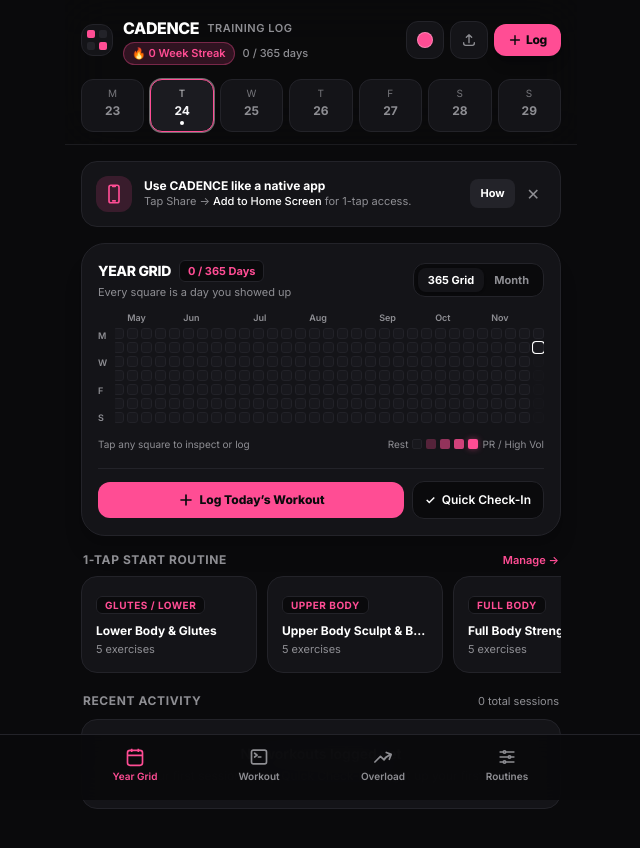
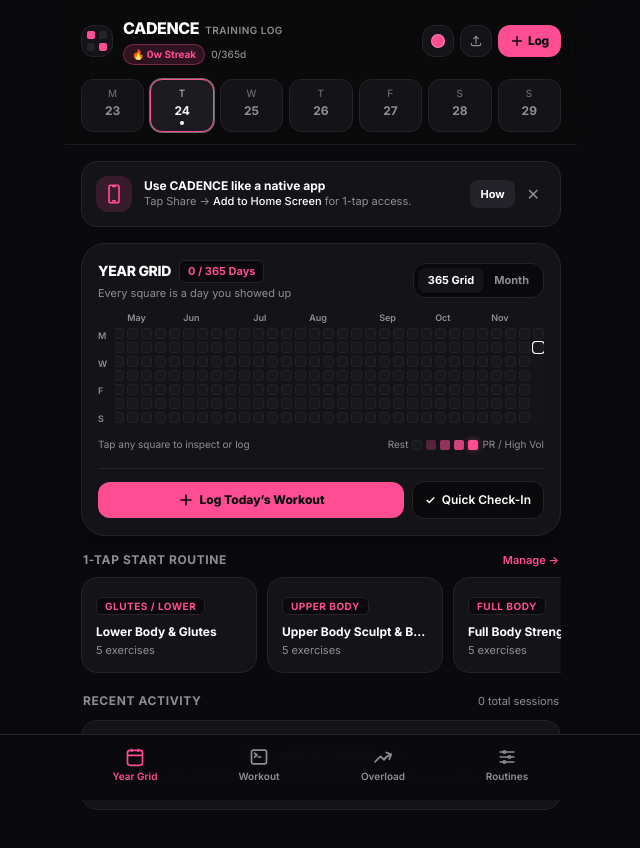
Before and after one commit to lizalelashvili/cadence, a plain HTML site: page index.html in a window 1280 px wide. Shown: the whole page, without its empty margins (319-959 px from the left). Drawn offline with nearby package versions, Linux system fonts and the light colour scheme.

Commit message:
Add files via upload

```diff
--- a/index.html
+++ b/index.html
@@ -146,9 +146,9 @@
 
     <!-- Top Header -->
     <header class="sticky top-0 z-30 bg-obsidian/90 backdrop-blur-xl border-b border-borderDark/70 pt-safe px-4 pb-3">
-      <div class="flex items-center justify-between">
-        <div class="flex items-center gap-2.5">
-          <div class="w-8 h-8 rounded-xl bg-surface border border-borderDark flex items-center justify-center">
+      <div class="flex items-center justify-between gap-2">
+        <div class="flex items-center gap-2.5 min-w-0">
+          <div class="w-8 h-8 rounded-xl bg-surface border border-borderDark flex items-center justify-center shrink-0">
             <div class="grid grid-cols-2 gap-1">
               <span class="w-2 h-2 rounded-[2px] bg-[var(--accent)] transition-colors"></span>
               <span class="w-2 h-2 rounded-[2px] bg-borderDark"></span>
@@ -156,37 +156,37 @@
               <span class="w-2 h-2 rounded-[2px] bg-[var(--accent)] transition-colors"></span>
             </div>
           </div>
-          <div>
-            <div class="flex items-center gap-2">
-              <h1 class="text-base font-extrabold tracking-tight text-white">CADENCE</h1>
-              <span id="headerMonthLabel" class="text-[11px] font-semibold text-mutedText uppercase tracking-wider"></span>
-            </div>
-            <div class="flex items-center gap-2 mt-0.5">
-              <span id="streakBadge" class="inline-flex items-center gap-1 text-[11px] font-semibold px-2 py-0.5 rounded-full border transition-colors" style="color: var(--accent); background-color: var(--accent-soft); border-color: var(--accent-border);">
+          <div class="min-w-0">
+            <div class="flex items-baseline gap-1.5">
+              <h1 class="text-base font-extrabold tracking-tight text-white shrink-0">CADENCE</h1>
+              <span id="headerMonthLabel" class="text-[10px] font-semibold text-mutedText uppercase tracking-wider truncate"></span>
+            </div>
+            <div class="flex items-center gap-1.5 mt-1 whitespace-nowrap">
+              <span id="streakBadge" class="inline-flex items-center gap-1 text-[10px] font-bold px-2 py-0.5 rounded-full border transition-colors shrink-0" style="color: var(--accent); background-color: var(--accent-soft); border-color: var(--accent-border);">
                 🔥 0 Week Streak
               </span>
-              <span id="totalDaysBadge" class="text-[11px] text-mutedText font-medium">
-                0 / 365 days
+              <span id="totalDaysBadge" class="text-[10px] text-mutedText font-medium shrink-0">
+                0/365d
               </span>
             </div>
           </div>
         </div>
 
-        <div class="flex items-center gap-1.5">
+        <div class="flex items-center gap-1.5 shrink-0">
           <!-- Quick Accent Theme Swatch Button -->
-          <button onclick="openThemePickerModal()" title="Change Theme Color" class="p-2.5 rounded-xl bg-surface border border-borderDark text-white hover:bg-surfaceHover active:scale-95 transition flex items-center justify-center" aria-label="Change Theme Color">
-            <span class="w-4 h-4 rounded-full block border border-white/30 shadow-sm" style="background-color: var(--accent);"></span>
+          <button onclick="openThemePickerModal()" title="Change Theme Color" class="w-8 h-8 rounded-xl bg-surface border border-borderDark text-white hover:bg-surfaceHover active:scale-95 transition flex items-center justify-center shrink-0" aria-label="Change Theme Color">
+            <span class="w-3.5 h-3.5 rounded-full block border border-white/30 shadow-sm" style="background-color: var(--accent);"></span>
           </button>
 
           <!-- Home Screen Shortcut Guide Button -->
-          <button onclick="openInstallModal()" title="Add to Home Screen" class="p-2.5 rounded-xl bg-surface border border-borderDark text-mutedText hover:text-white active:scale-95 transition" aria-label="Add to Home Screen">
-            <svg class="w-4 h-4" fill="none" stroke="currentColor" stroke-width="2" viewBox="0 0 24 24">
+          <button onclick="openInstallModal()" title="Add to Home Screen" class="w-8 h-8 rounded-xl bg-surface border border-borderDark text-mutedText hover:text-white active:scale-95 transition flex items-center justify-center shrink-0" aria-label="Add to Home Screen">
+            <svg class="w-3.5 h-3.5" fill="none" stroke="currentColor" stroke-width="2" viewBox="0 0 24 24">
               <path stroke-linecap="round" stroke-linejoin="round" d="M4 16v1a3 3 0 003 3h10a3 3 0 003-3v-1m-4-8l-4-4m0 0L8 8m4-4v12" />
             </svg>
           </button>
 
           <!-- Primary Quick Log Button -->
-          <button onclick="openLoggerForDate(getTodayStr())" class="px-3.5 py-2 rounded-xl bg-[var(--accent)] text-obsidian font-extrabold text-xs tracking-tight flex items-center gap-1 shadow-lg active:scale-95 transition">
+          <button onclick="openLoggerForDate(getTodayStr())" class="px-3 h-8 rounded-xl bg-[var(--accent)] text-obsidian font-extrabold text-xs tracking-tight flex items-center gap-1 shadow-lg active:scale-95 transition shrink-0">
             <svg class="w-3.5 h-3.5 stroke-[2.5]" fill="none" stroke="currentColor" viewBox="0 0 24 24">
               <path stroke-linecap="round" stroke-linejoin="round" d="M12 4.5v15m7.5-7.5h-15" />
             </svg>
@@ -767,8 +767,8 @@
       streakBadge.style.color = accentHex;
       streakBadge.style.borderColor = 'var(--accent-border)';
       streakBadge.style.backgroundColor = 'var(--accent-soft)';
-      streakBadge.innerHTML = `🔥 ${stats.weekStreak} Week Streak`;
-      document.getElementById('totalDaysBadge').textContent = `${stats.daysLast365} / 365 days`;
+      streakBadge.innerHTML = `🔥 ${stats.weekStreak}w Streak`;
+      document.getElementById('totalDaysBadge').textContent = `${stats.daysLast365}/365d`;
 
       // Render Mon–Sun of current week
       const stripEl = document.getElementById('weeklyStrip');
```
